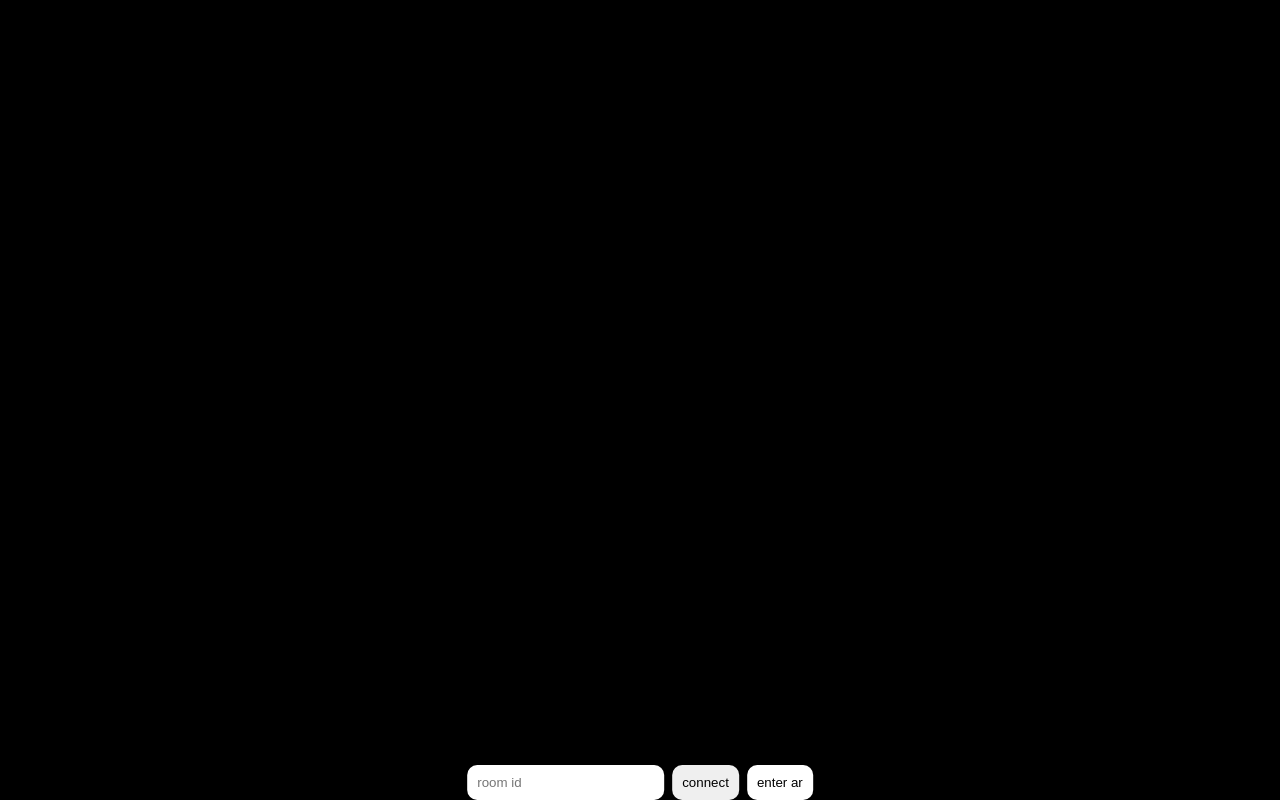
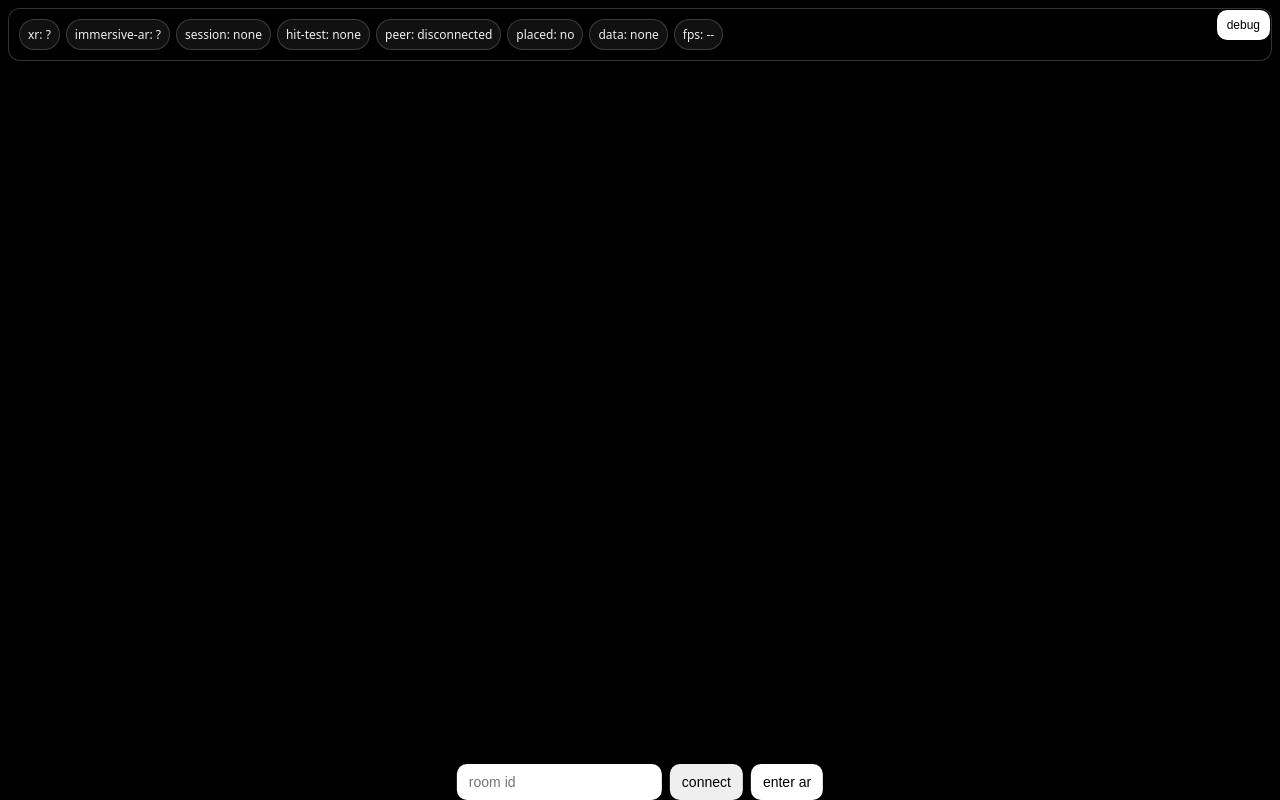
Before and after one commit to Emmanuel-PaulMaah/animate-avatar, a plain HTML site: page ar.html in a window 1280 px wide. Drawn offline with nearby package versions, Linux system fonts and the light colour scheme.

Commit message:
Update ar.html

```diff
--- a/ar.html
+++ b/ar.html
@@ -6,17 +6,65 @@
   <title>ar receiver</title>
   <style>
     html,body{margin:0;height:100%;background:#000;overflow:hidden;font-family:system-ui,-apple-system,Segoe UI,Roboto,Arial,sans-serif}
-    #ui{position:fixed;left:50%;transform:translateX(-50%);bottom:env(safe-area-inset-bottom,16px);display:flex;gap:8px}
-    #ui input, #ui button{padding:10px;border-radius:10px;border:0}
+    #ui{position:fixed;left:50%;transform:translateX(-50%);bottom:env(safe-area-inset-bottom,16px);display:flex;gap:8px;z-index:10}
+    #ui input, #ui button{padding:10px 12px;border-radius:10px;border:0;font-size:14px}
     #enterAR{background:#fff}
+    #hud{
+      position:fixed;top:8px;left:8px;right:8px;z-index:20;
+      display:flex;flex-direction:column;gap:6px;pointer-events:none
+    }
+    .card{
+      background:rgba(0,0,0,.55);color:#fff;border:1px solid rgba(255,255,255,.2);
+      border-radius:12px;padding:10px;backdrop-filter:blur(6px)
+    }
+    .row{display:flex;flex-wrap:wrap;gap:6px}
+    .pill{
+      font-size:12px;padding:6px 8px;border-radius:999px;background:#111;color:#eee;border:1px solid rgba(255,255,255,.18)
+    }
+    .pill.ok{background:#0d341c;border-color:#2cc36b}
+    .pill.warn{background:#332b0e;border-color:#f6c343}
+    .pill.err{background:#3a1212;border-color:#ff6b6b}
+    #log{max-height:36vh;overflow:auto;font-family:ui-monospace,Consolas,monospace;font-size:12px;white-space:pre-wrap}
+    #toast{
+      position:fixed;left:50%;transform:translateX(-50%);bottom:calc(env(safe-area-inset-bottom,16px) + 64px);
+      background:#111;color:#fff;border:1px solid rgba(255,255,255,.2);padding:10px 12px;border-radius:10px;z-index:30;display:none
+    }
+    #debugToggle{
+      position:fixed;right:10px;top:10px;z-index:40;padding:8px 10px;border-radius:10px;border:0;
+      background:#fff;color:#000;font-size:12px
+    }
   </style>
 </head>
 <body>
+  <button id="debugToggle">debug</button>
+
+  <div id="hud">
+    <div class="card">
+      <div class="row">
+        <div id="xrSupport" class="pill">xr: ?</div>
+        <div id="arSupport" class="pill">immersive-ar: ?</div>
+        <div id="sessionState" class="pill">session: none</div>
+        <div id="hitState" class="pill">hit-test: none</div>
+        <div id="connState" class="pill">peer: disconnected</div>
+        <div id="placeState" class="pill">placed: no</div>
+        <div id="dataState" class="pill">data: none</div>
+        <div id="fps" class="pill">fps: --</div>
+      </div>
+    </div>
+    <div id="logWrap" class="card" style="display:none">
+      <div style="font-weight:600;margin-bottom:4px">events</div>
+      <div id="log"></div>
+    </div>
+  </div>
+
+  <div id="toast"></div>
+
   <div id="ui">
     <input id="room" placeholder="room id" />
     <button id="connect">connect</button>
     <button id="enterAR">enter ar</button>
   </div>
+
   <script type="module" src="./ar.js"></script>
 </body>
 </html>
```
